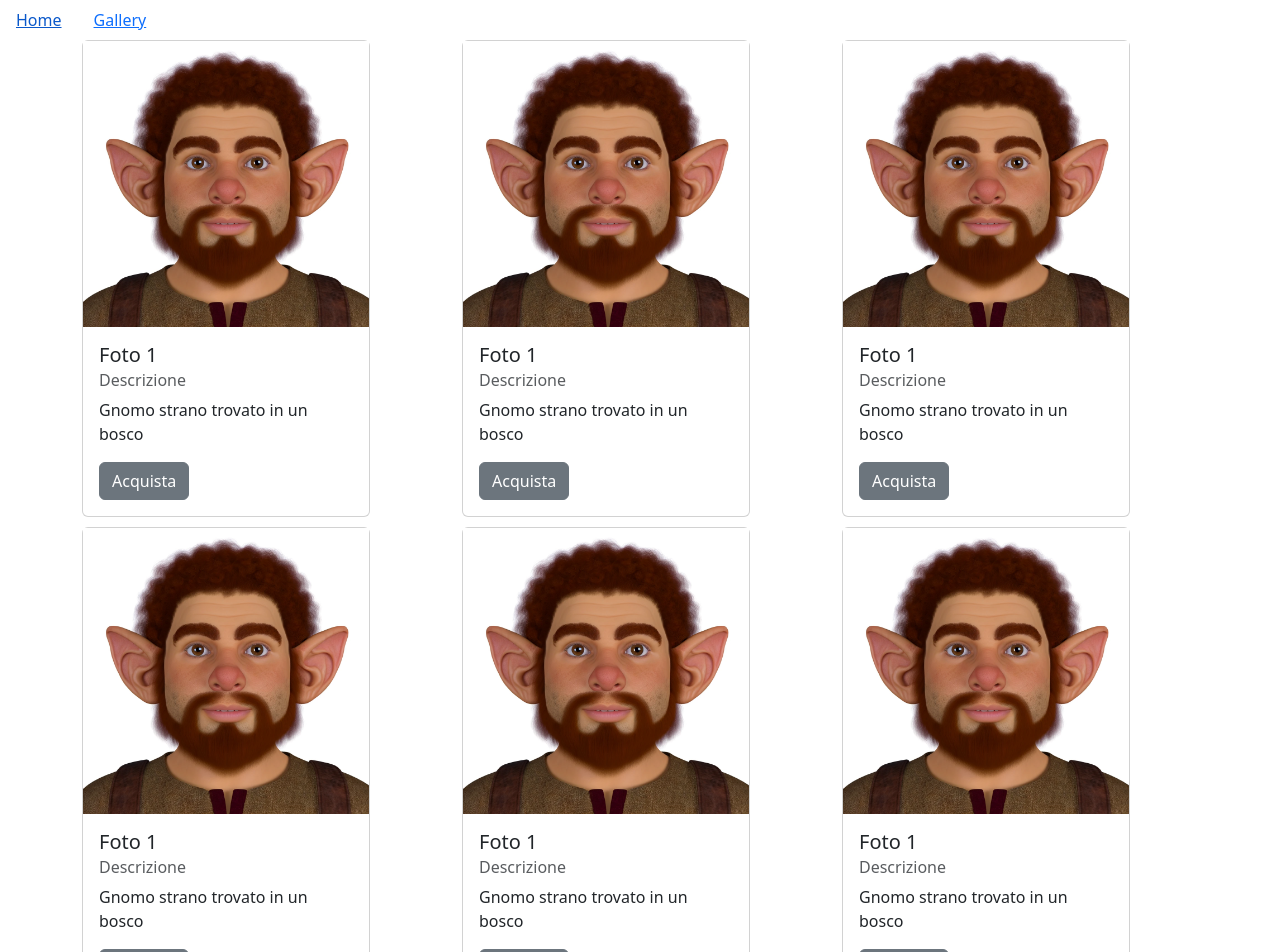
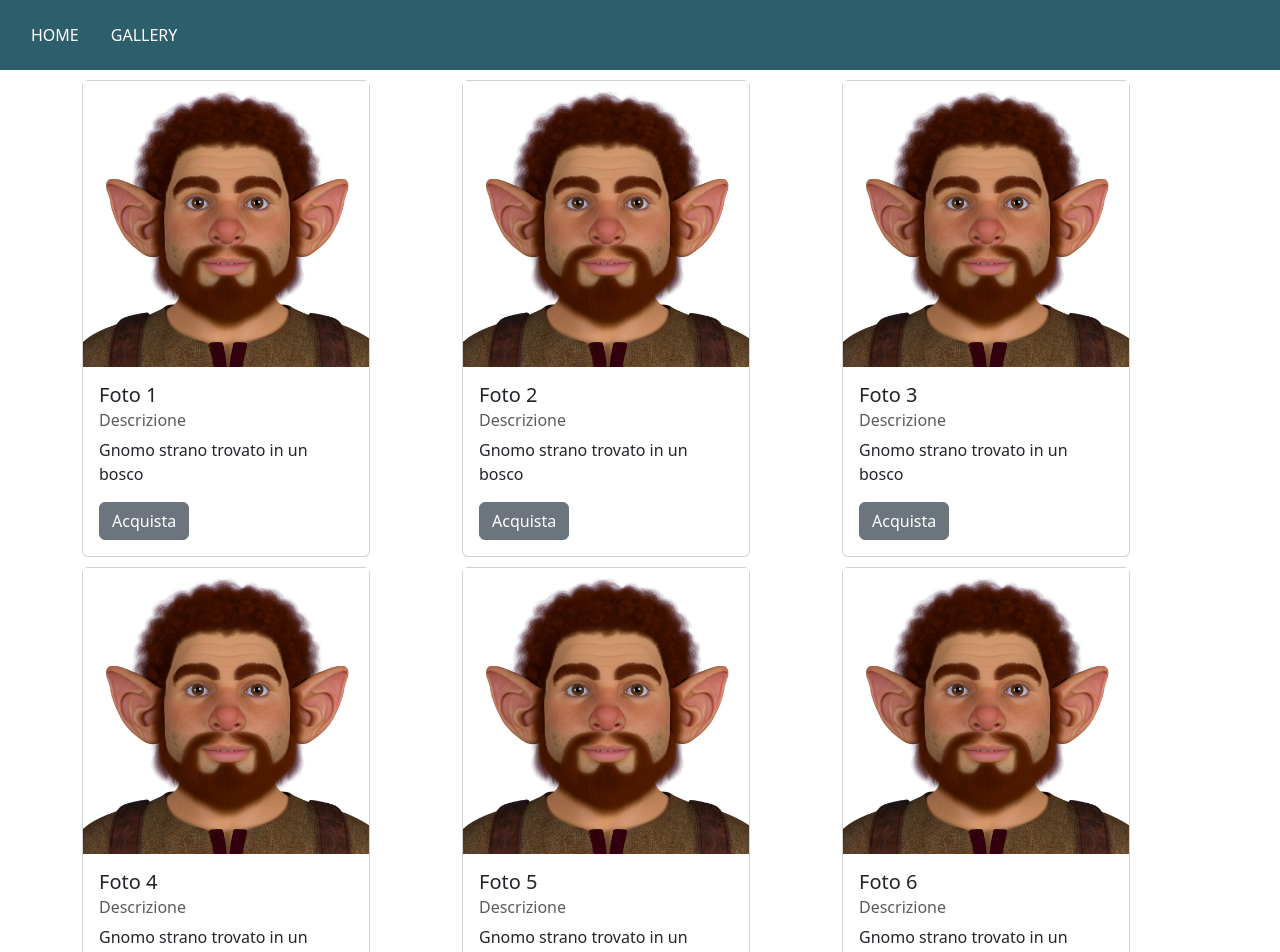
Before and after one commit to MarcoAmato/SolSnap, a React (Create React App) app: page /Gallery in a window 1280 px wide. Shown: the top 952 px of the page. Built offline with nearby package versions, Linux system fonts and the light colour scheme.

Commit message:
fix navbar e galleria

```diff
--- a/src/component/Gallery.tsx
+++ b/src/component/Gallery.tsx
@@ -10,7 +10,7 @@ function Gallery() {
 
   return (
     <>
-    <Container>
+    <Container className='marginTop'>
       <Row>
         <Col sm={4}>
           <Card style={{ width: '18rem' }}>
@@ -31,7 +31,7 @@ function Gallery() {
             <img alt="Sample" src={vincentium_broken} />
             <CardBody>
 
-              <CardTitle tag="h5">Foto 1</CardTitle>
+              <CardTitle tag="h5">Foto 2</CardTitle>
               <CardSubtitle className="mb-2 text-muted" tag="h6">Descrizione</CardSubtitle>
               <CardText>Gnomo strano trovato in un bosco</CardText>
               <Button>Acquista</Button>
@@ -45,7 +45,7 @@ function Gallery() {
             <img alt="Sample" src={vincentium_broken} />
             <CardBody>
 
-              <CardTitle tag="h5">Foto 1</CardTitle>
+              <CardTitle tag="h5">Foto 3</CardTitle>
               <CardSubtitle className="mb-2 text-muted" tag="h6">Descrizione</CardSubtitle>
               <CardText>Gnomo strano trovato in un bosco</CardText>
               <Button>Acquista</Button>
@@ -65,7 +65,7 @@ function Gallery() {
             <img alt="Sample" src={vincentium_broken} />
             <CardBody>
 
-              <CardTitle tag="h5">Foto 1</CardTitle>
+              <CardTitle tag="h5">Foto 4</CardTitle>
               <CardSubtitle className="mb-2 text-muted" tag="h6">Descrizione</CardSubtitle>
               <CardText>Gnomo strano trovato in un bosco</CardText>
               <Button>Acquista</Button>
@@ -80,7 +80,7 @@ function Gallery() {
             <img alt="Sample" src={vincentium_broken} />
             <CardBody>
 
-              <CardTitle tag="h5">Foto 1</CardTitle>
+              <CardTitle tag="h5">Foto 5</CardTitle>
               <CardSubtitle className="mb-2 text-muted" tag="h6">Descrizione</CardSubtitle>
               <CardText>Gnomo strano trovato in un bosco</CardText>
               <Button>Acquista</Button>
@@ -94,7 +94,7 @@ function Gallery() {
             <img alt="Sample" src={vincentium_broken} />
             <CardBody>
 
-              <CardTitle tag="h5">Foto 1</CardTitle>
+              <CardTitle tag="h5">Foto 6</CardTitle>
               <CardSubtitle className="mb-2 text-muted" tag="h6">Descrizione</CardSubtitle>
               <CardText>Gnomo strano trovato in un bosco</CardText>
               <Button>Acquista</Button>
--- a/src/component/nav.tsx
+++ b/src/component/nav.tsx
@@ -9,15 +9,15 @@ function Navbar() {
 
     return (
         <>
-            <Nav>
+            <Nav className='padding'>
                 <NavItem>
                     <NavLink>
-                        <Link to='/'>Home</Link>
+                        <Link className="text" to='/'>HOME</Link>
                     </NavLink>
                 </NavItem>
                 <NavItem>
                     <NavLink>
-                        <Link to='/Gallery'>Gallery</Link>
+                        <Link className="text" to='/Gallery'>GALLERY</Link>
                     </NavLink>
                 </NavItem>
             </Nav>
--- a/src/css/Style.css
+++ b/src/css/Style.css
@@ -40,3 +40,14 @@
     transform: rotate(360deg);
   }
 }
+
+
+.padding{
+  padding: 15px;
+  background-color: #2d5e6b;
+}
+
+.text{
+  color: white;
+  text-decoration: none;
+}
```
